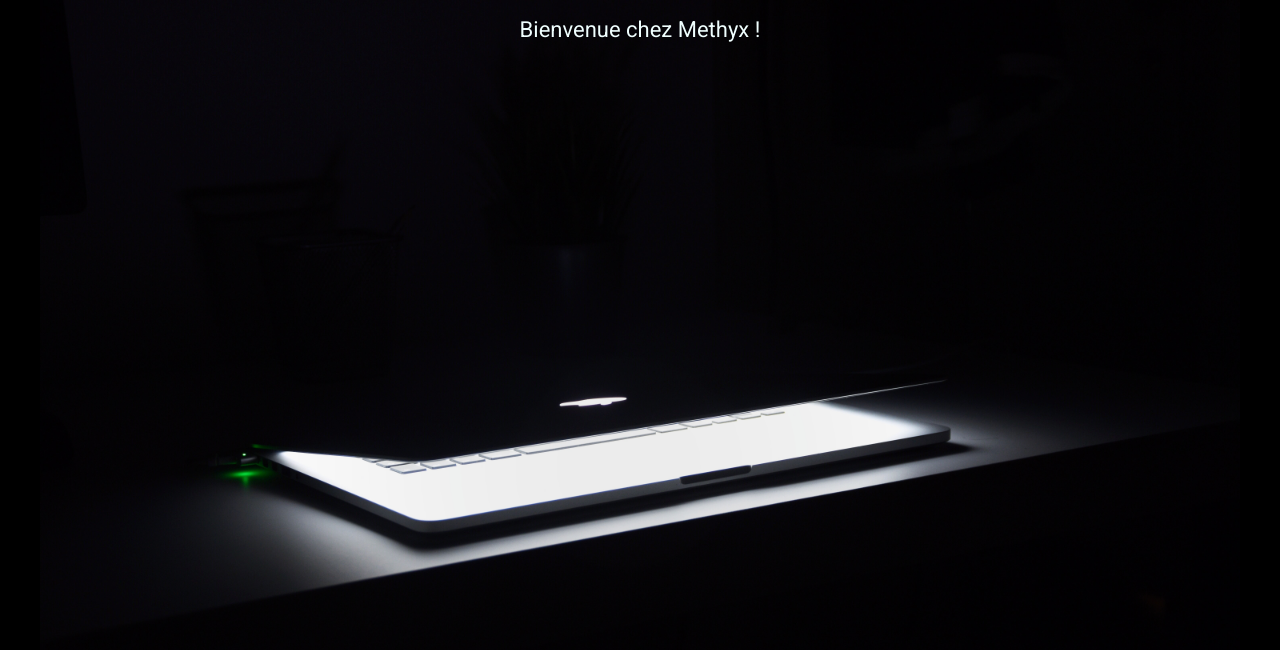
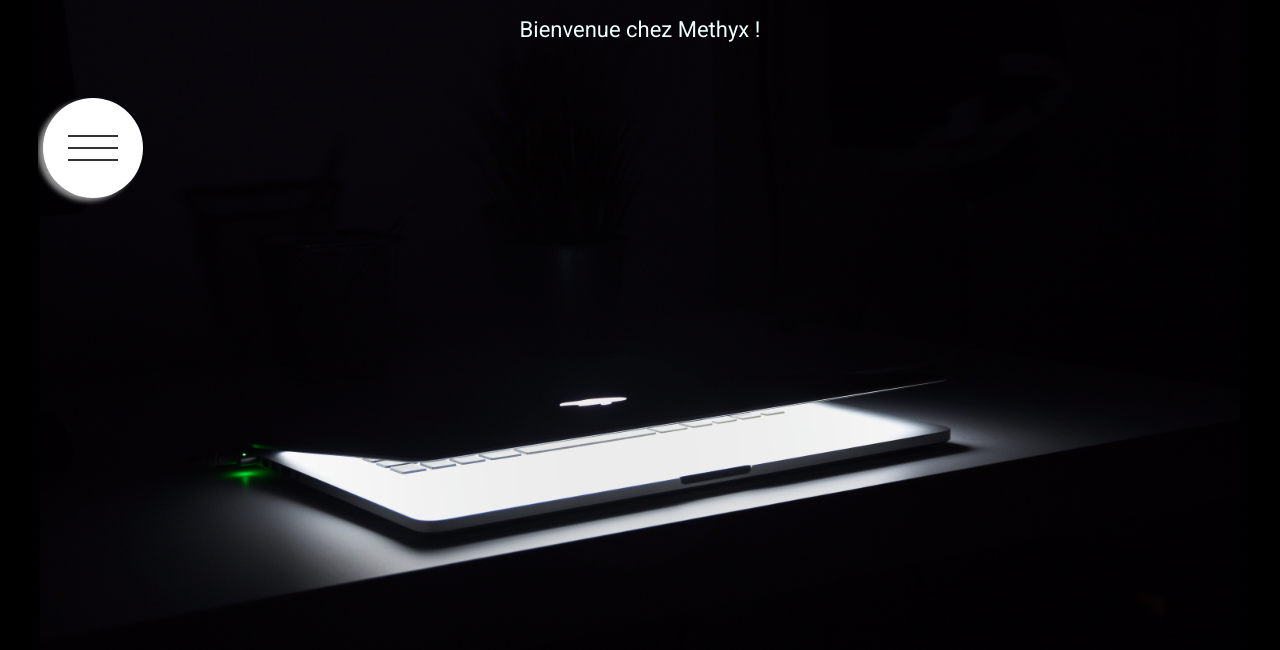
Before and after one commit to Methyx/Rpi-Soisy-Front, a React (Vite) app: page / in a window 1280 px wide. Shown: the top 650 px of the page. Built offline with nearby package versions, Linux system fonts and the light colour scheme.

Commit message:
menu animated

```diff
--- /dev/null
+++ b/src/Home/components/MenuBox.jsx
@@ -0,0 +1,53 @@
+import { useState } from "react";
+
+// style
+import "../style/menu-box.css";
+
+const MenuBox = () => {
+  const [isMenuOpen, setIsMenuOpen] = useState(false);
+  return (
+    <div className="menu-box">
+      <div
+        className="nav-button"
+        onClick={() => {
+          setIsMenuOpen(!isMenuOpen);
+        }}
+      >
+        <span
+          className={isMenuOpen ? "nav-icon open" : "nav-icon close"}
+        ></span>
+      </div>
+      <nav className={isMenuOpen ? "navigation open" : "navigation close"}>
+        <ul className="nav-list">
+          <li>
+            <a href="#" className="nav-link">
+              Accueil
+            </a>
+          </li>
+          <li>
+            <a href="#" className="nav-link">
+              Nos produits
+            </a>
+          </li>
+          <li>
+            <a href="#" className="nav-link">
+              Blog
+            </a>
+          </li>
+          <li>
+            <a href="#" className="nav-link">
+              À propos
+            </a>
+          </li>
+          <li>
+            <a href="#" className="nav-link">
+              Contact
+            </a>
+          </li>
+        </ul>
+      </nav>
+    </div>
+  );
+};
+
+export default MenuBox;
--- a/src/Home/page/Home.jsx
+++ b/src/Home/page/Home.jsx
@@ -1,3 +1,6 @@
+// components
+import MenuBox from "../components/MenuBox";
+
 // style
 import "../style/home.css";
 
@@ -5,6 +8,9 @@ const Home = () => {
   return (
     <div className="home-page">
       <h1>Bienvenue chez Methyx !</h1>
+      <div className="menu">
+        <MenuBox />
+      </div>
     </div>
   );
 };
--- a/src/Home/style/home.css
+++ b/src/Home/style/home.css
@@ -14,3 +14,8 @@
   font-size: clamp(14px, 2vw, 22px);
   text-align: center;
 }
+
+.home-page .menu {
+  width: 60%;
+  height: 80%;
+}
--- /dev/null
+++ b/src/Home/style/menu-box.css
@@ -0,0 +1,94 @@
+.menu-box {
+  margin: 5% 5%;
+  position: relative;
+  width: 100%;
+  height: 100%;
+  overflow-x: hidden;
+  overflow-y: auto;
+}
+
+.menu-box .nav-button {
+  background-color: #fff;
+  height: 100px;
+  width: 100px;
+  position: sticky;
+  top: 0px;
+  left: 5px;
+  border-radius: 50%;
+  z-index: 20;
+  box-shadow: -5px 3px 5px rgba(207, 207, 207, 0.7);
+  cursor: pointer;
+  display: flex;
+  justify-content: center;
+  align-items: center;
+}
+
+.menu-box .nav-button .nav-icon {
+  position: relative;
+  width: 50px;
+  height: 2px;
+  background: #333;
+}
+.menu-box .nav-button .nav-icon::before,
+.menu-box .nav-button .nav-icon::after {
+  content: "";
+  width: 50px;
+  height: 2px;
+  background: #333;
+  position: absolute;
+  transition: all 0.2s;
+}
+.menu-box .nav-button .nav-icon.close::before {
+  transform: translateY(-12px);
+}
+.menu-box .nav-button .nav-icon.close::after {
+  transform: translateY(12px);
+}
+.menu-box .nav-button .nav-icon.open::before {
+  transform: translateY(0px) rotate(135deg);
+}
+.menu-box .nav-button .nav-icon.open::after {
+  transform: translateY(0px) rotate(-135deg);
+}
+.menu-box .nav-button .nav-icon.open {
+  background-color: transparent;
+}
+
+.navigation {
+  height: 100%;
+  width: calc(100% - 110px);
+  margin-left: 110px;
+  position: absolute;
+  top: 0;
+  transform: translateX(-100%);
+  opacity: 0;
+  z-index: 15;
+  transition: all 0.8s cubic-bezier(0.68, -0.55, 0.265, 1.55);
+}
+
+.navigation.open {
+  opacity: 1;
+  transform: translateX(0%);
+}
+
+.nav-list {
+  /* position: relative;
+  top: 0;
+  left: 0;
+  transform: translate(-50%, -50%); */
+  list-style-type: none;
+  text-align: center;
+  width: 100%;
+  background-color: rgba(255, 255, 255, 0.5);
+  border-radius: 5px;
+}
+
+.nav-link {
+  display: inline-block;
+  margin: 20px 0;
+  font-size: clamp(12px, 1.5vw, 25px);
+  font-weight: 300;
+  color: #fff;
+  text-decoration: none;
+  text-transform: uppercase;
+}
```
